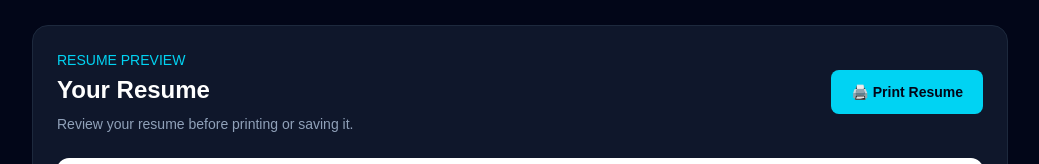
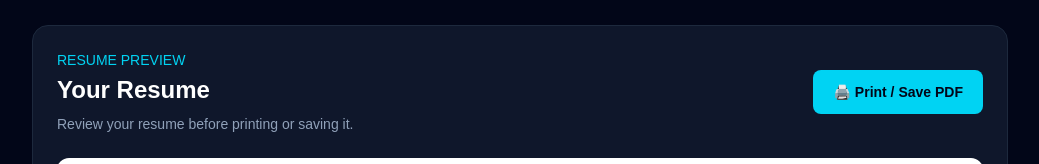
Before and after one commit to shin4482/cmproai, a Next.js app: page /resume in a window 1280 px wide. Shown: the part 2031-2195 px from the top of the page, without its empty margins (120-1159 px from the left). Built offline with nearby package versions, Linux system fonts and the light colour scheme.

Commit message:
Update resume print button

```diff
--- a/app/resume/page.tsx
+++ b/app/resume/page.tsx
@@ -826,7 +826,7 @@ const clearResume = () => {
     onClick={() => window.print()}
     className="rounded-lg bg-cyan-400 px-5 py-3 text-sm font-semibold text-slate-950 transition hover:bg-cyan-300"
   >
-    🖨️ Print Resume
+    🖨️ Print / Save PDF
   </button>
 
 </div>
```
